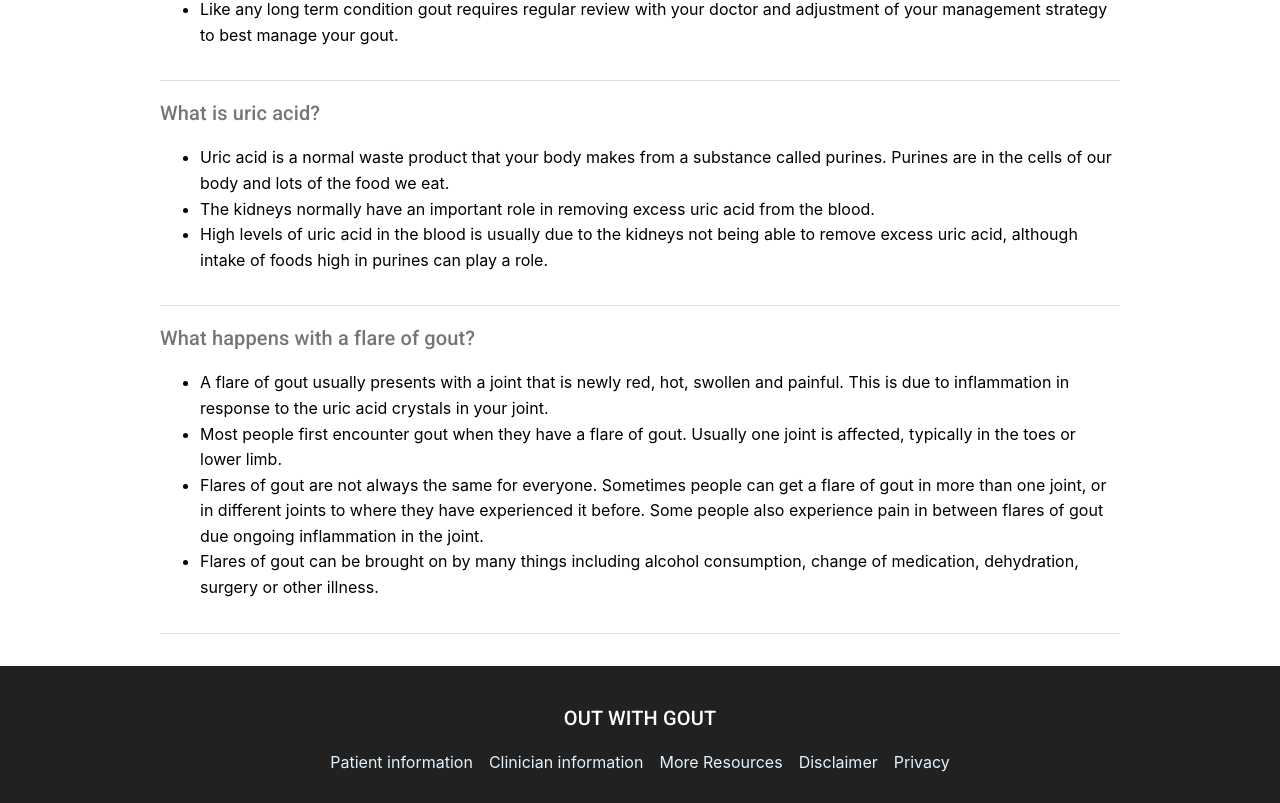
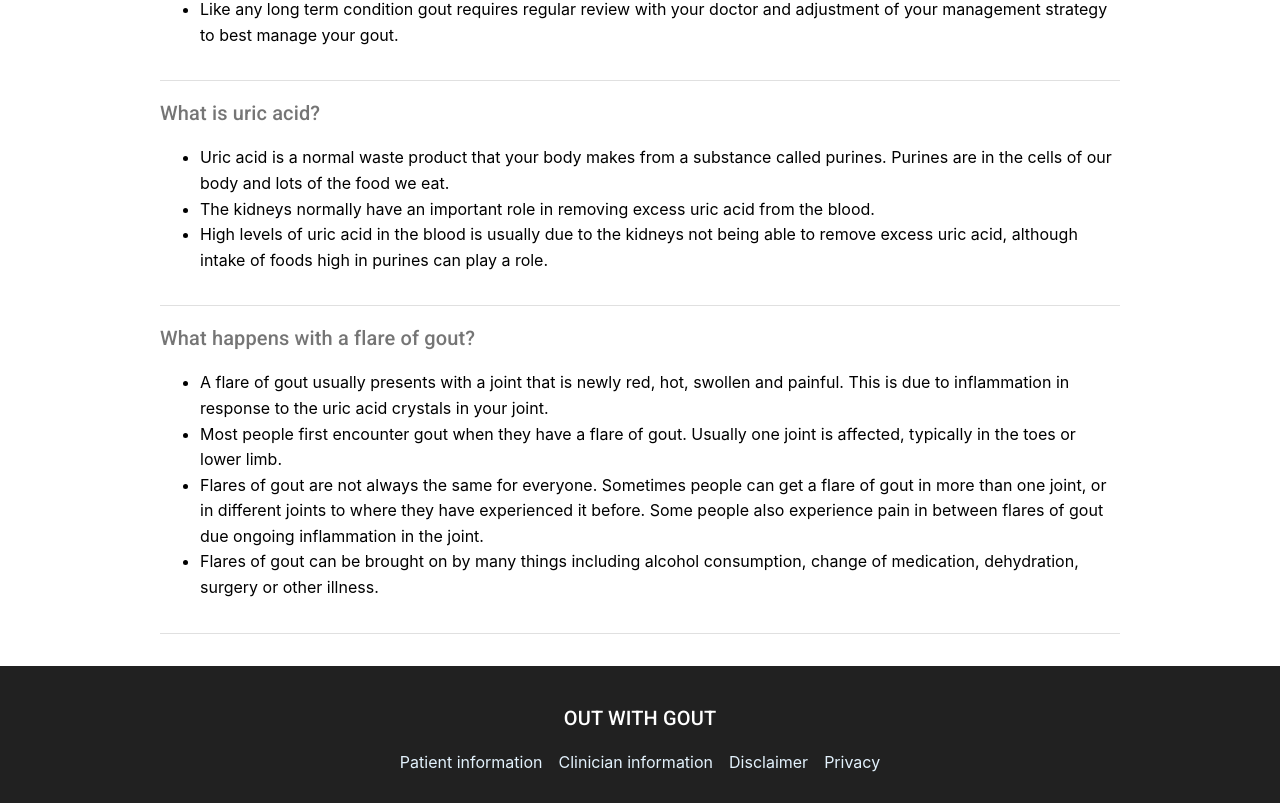
Before and after one commit to natalieytan/out-with-gout, a Next.js app: page / in a window 1280 px wide. Shown: the part 1202-2005 px from the top of the page. Built offline with nearby package versions, Linux system fonts and the light colour scheme; no server answers.

Commit message:
feat: Add paths to patient and clinician info

```diff
--- a/constants/paths.ts
+++ b/constants/paths.ts
@@ -1,4 +1,6 @@
 export const HOME_PATH = '/';
 export const TREATMENT_PATH = '/treatment';
+export const PATIENT_INFORMATION_PATH = '/patient-information';
+export const CLINICIAN_RESOURCES_PATH = '/clinician-resources';
 export const DISCLAIMER_PATH = '/disclaimer';
 export const PRIVACY_PATH = '/privacy';
--- a/content/layout/appMenuLinks.ts
+++ b/content/layout/appMenuLinks.ts
@@ -1,4 +1,10 @@
-import { TREATMENT_PATH, HOME_PATH, PRIVACY_PATH, DISCLAIMER_PATH } from '../../constants/paths';
+import {
+  TREATMENT_PATH,
+  HOME_PATH,
+  PRIVACY_PATH,
+  DISCLAIMER_PATH,
+  PATIENT_INFORMATION_PATH
+} from '../../constants/paths';
 
 export const appMenuLinks = [
   {
@@ -14,7 +20,7 @@ export const appMenuLinks = [
     text: 'Treating gout'
   },
   {
-    link: '#',
+    link: PATIENT_INFORMATION_PATH,
     text: 'Patient information'
   },
   {
--- a/content/layout/footerLinks.ts
+++ b/content/layout/footerLinks.ts
@@ -1,17 +1,18 @@
-import { DISCLAIMER_PATH, PRIVACY_PATH } from '../../constants/paths';
+import {
+  CLINICIAN_RESOURCES_PATH,
+  DISCLAIMER_PATH,
+  PATIENT_INFORMATION_PATH,
+  PRIVACY_PATH
+} from '../../constants/paths';
 
 export const footerLinks = [
   {
-    link: '#',
+    link: PATIENT_INFORMATION_PATH,
     text: 'Patient information'
   },
   {
-    link: '#',
+    link: CLINICIAN_RESOURCES_PATH,
     text: 'Clinician information'
-  },
-  {
-    link: '#',
-    text: 'More Resources'
   },
   {
     link: DISCLAIMER_PATH,
```
